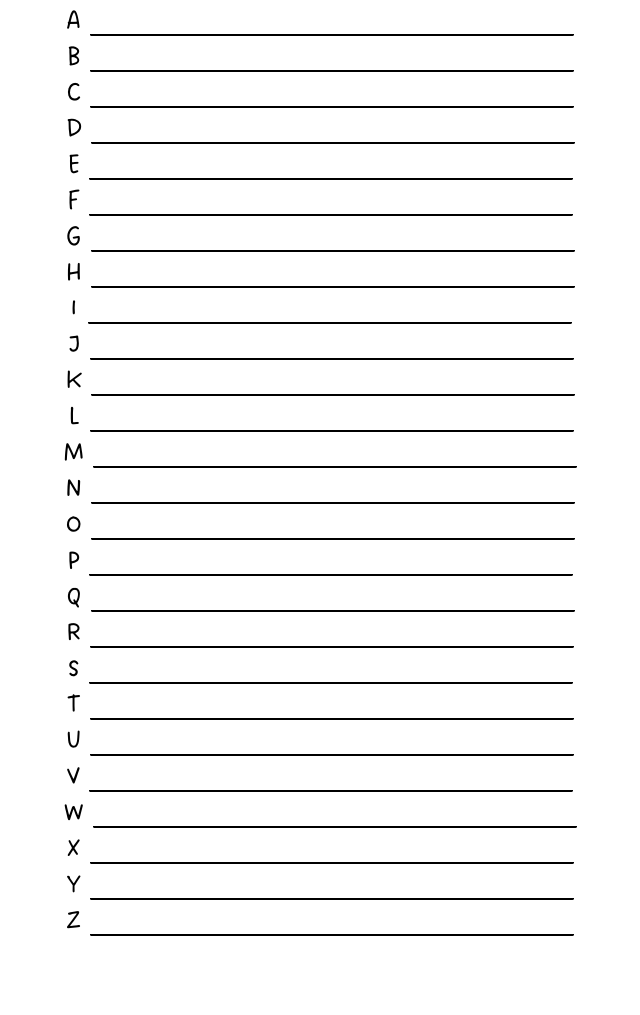
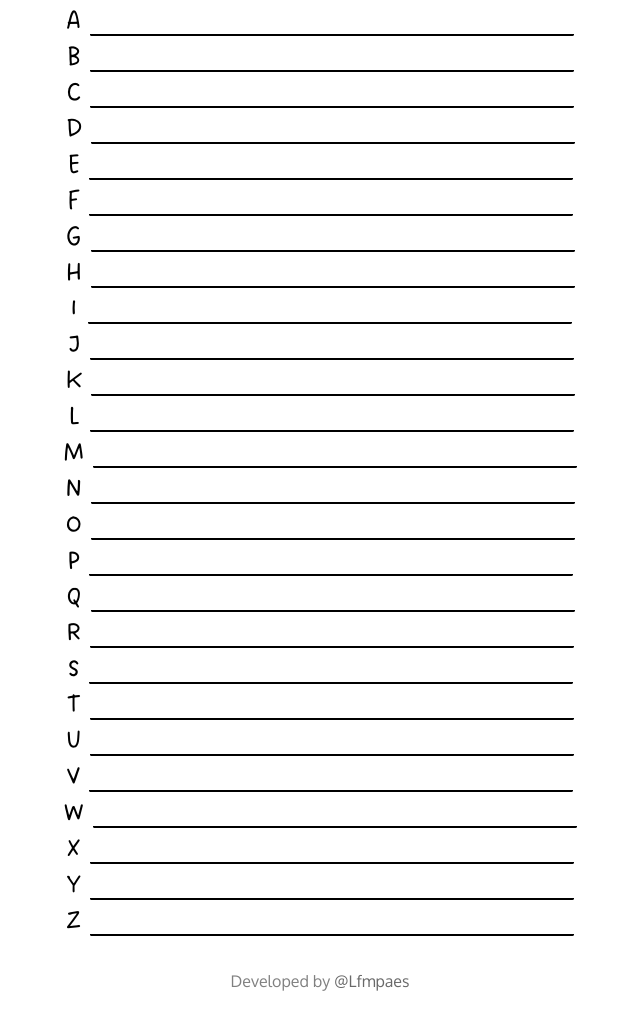
Before and after one commit to Lfmpaes/baby-stop, a plain HTML site: page index.html in a window 1280 px wide. Shown: the part 167-1182 px from the top of the page, without its empty margins (320-960 px from the left). Before the commit the page ends 1114 px from the top, so only its background shows below. Drawn offline with Linux system fonts and the light colour scheme.

Commit message:
Added credits footer

```diff
--- a/index.html
+++ b/index.html
@@ -5,6 +5,9 @@
     <meta name="viewport" content="width=device-width, initial-scale=1.0">
     <link rel="stylesheet" href="styles.css">
     <title>Baby Stop</title>
+    <style>
+        @import url('https://fonts.googleapis.com/css2?family=Oxygen&display=swap');
+    </style>
 </head>
 <body>
     <header>
@@ -121,5 +124,10 @@
 
     </section>
 
+    <footer>
+        Developed by
+        <a href="http://twitter.com/Lfmpaes">@Lfmpaes</a>
+    </footer>
+
 </body>
 </html>
--- a/styles.css
+++ b/styles.css
@@ -50,5 +50,18 @@ section p input {
     font-size: 1rem;
 }
 
-section p input:focus {
+footer {
+    padding-top: 2rem;
+    padding-bottom: 1rem;
+    text-align: center;
+    font-family: 'Oxygen', sans-serif;
+    background-color: white;
+    max-width: 640px;
+    margin: 0 auto;
+    color: gray;
 }
+
+footer a {
+    color: dimgray;
+    text-decoration: none;
+}
```
